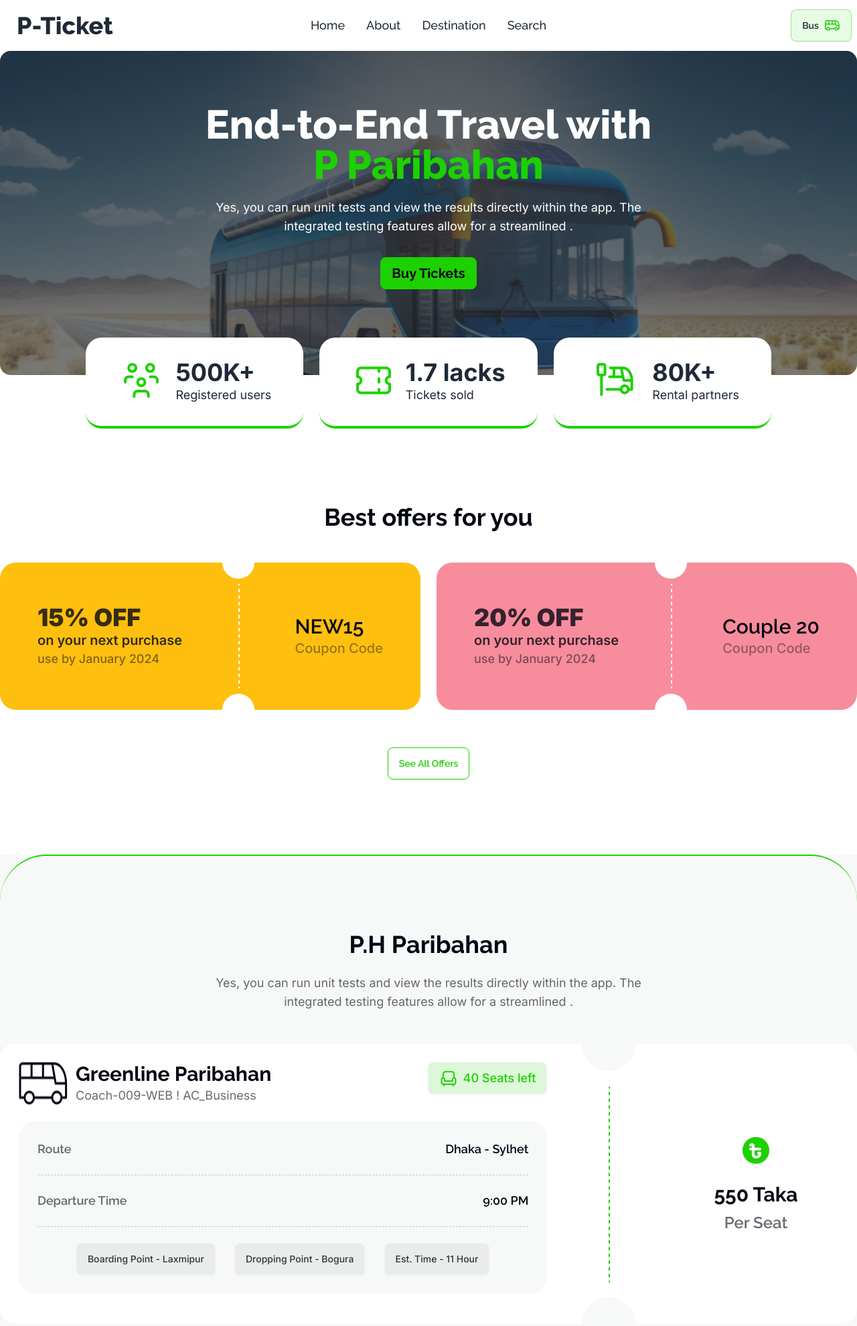
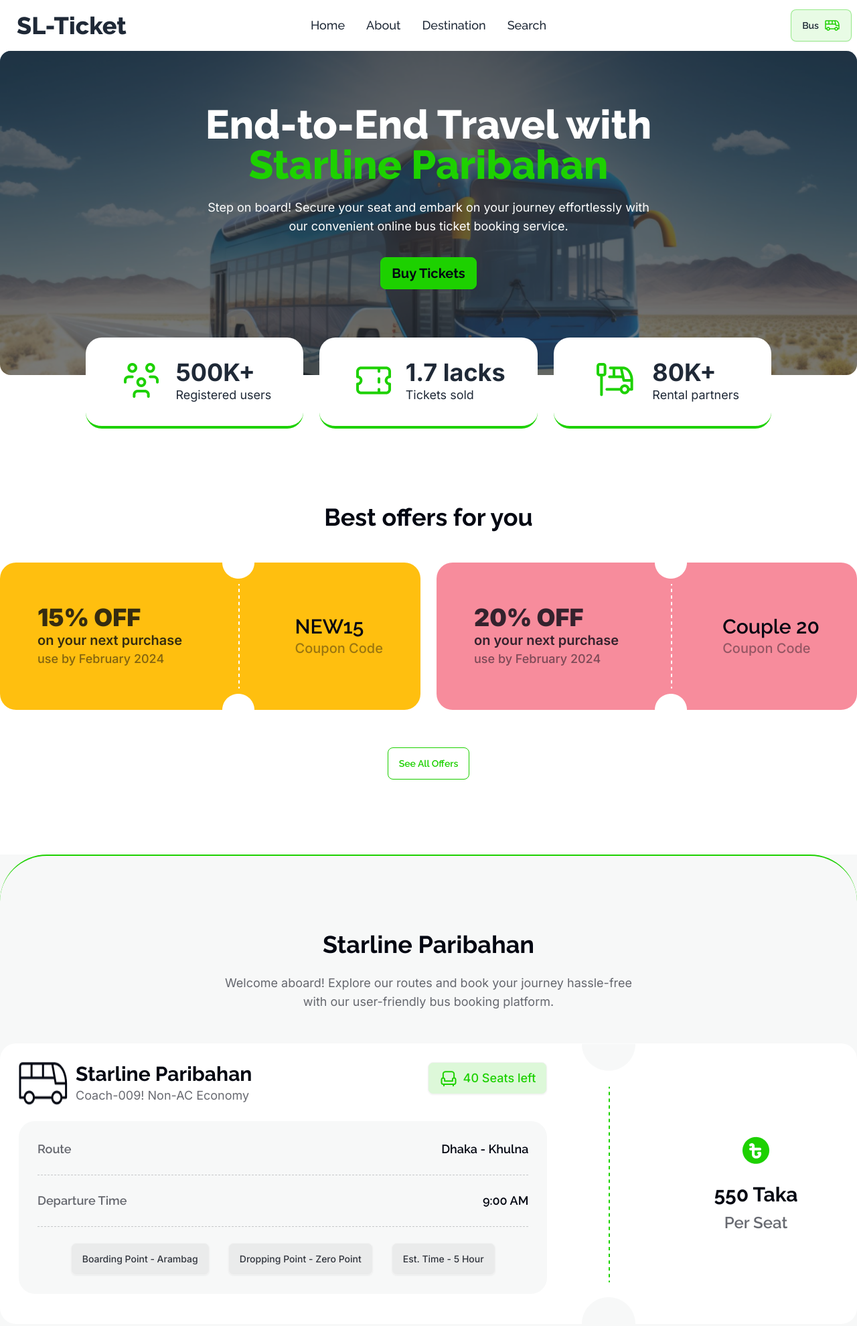
Before and after one commit to Shahriar-Hossain-Alvi/project-05-smart-ticketing, a plain HTML site: page index.html in a window 1280 px wide. Shown: the top 1980 px of the page at 67% size. Drawn offline with nearby package versions, Linux system fonts and the light colour scheme.

Commit message:
replaced dummy texts

```diff
--- a/index.html
+++ b/index.html
@@ -40,7 +40,7 @@
                     <!-- for mobile menu icon -->
 
                     <!-- logo -->
-                    <a class="btn btn-ghost text-4xl font-extrabold">P-Ticket</a>
+                    <a class="btn btn-ghost text-4xl font-extrabold">SL-Ticket</a>
                     <!-- logo -->
                 </div>
                 <!-- for large device -->
@@ -70,11 +70,9 @@
                 <div class="hero-content text-center pt-20 pb-32">
                     <div class="max-w-2xl">
                         <h1 class="mb-5 text-2xl lg:text-6xl font-extrabold">End-to-End Travel with <br><span
-                                class="text-[#1DD100]">P
+                                class="text-[#1DD100]">Starline
                                 Paribahan</span></h1>
-                        <p class="mb-8 font-inter text-sm lg:text-lg">Yes, you can run unit tests and view the results
-                            directly
-                            within the app. The integrated testing features allow for a streamlined .</p>
+                        <p class="mb-8 font-inter text-sm lg:text-lg">Step on board! Secure your seat and embark on your journey effortlessly with our convenient online bus ticket booking service.</p>
                         <button id="banner-btn"
                             class="btn bg-[#1DD100] border-[#1DD100] font-bold text-xl text-[#030712]">
                             <!-- <a href="#ph-paribahan">Buy Tickets</a> -->
@@ -134,7 +132,7 @@
                 <div class="">
                     <h2 class="font-black text-2xl lg:text-4xl text-[#030712CC]">15% OFF</h2>
                     <h3 class="font-semibold text-base lg:text-xl text-[#030712CC]">on your next purchase</h3>
-                    <p class="font-medium text-base lg:text-lg text-[#03071280]">use by January 2024</p>
+                    <p class="font-medium text-base lg:text-lg text-[#03071280]">use by February 2024</p>
                 </div>
                 <img src="images/cupon-devider.png" alt="cupon-devider">
                 <div>
@@ -148,7 +146,7 @@
                 <div class="">
                     <h2 class="font-black text-2xl lg:text-4xl text-[#030712CC]">20% OFF</h2>
                     <h3 class="font-semibold text-base lg:text-xl text-[#030712CC]">on your next purchase</h3>
-                    <p class="font-medium text-base lg:text-lg text-[#03071280]">use by January 2024</p>
+                    <p class="font-medium text-base lg:text-lg text-[#03071280]">use by February 2024</p>
                 </div>
                 <img src="images/cupon-devider.png" alt="coupon-divider">
                 <div>
@@ -169,13 +167,10 @@
         <!-- P.H Paribahan part start -->
         <section id="ph-paribahan" class="bg-[#F7F8F8] border-t-2 border-[#1DD100] rounded-t-[70px] pt-8 lg:pt-28">
             <div class="container mx-auto">
-                <h2 class="text-2xl lg:text-4xl font-bold text-[#030712] text-center mb-6">P.H Paribahan</h2>
+                <h2 class="text-2xl lg:text-4xl font-bold text-[#030712] text-center mb-6">Starline Paribahan</h2>
                 <p
                     class="text-base lg:text-lg text-center font-inter w-[90%] lg:w-1/2 mx-auto text-[#03071299] mb-7 lg:mb-12">
-                    Yes, you can run unit
-                    tests
-                    and view the results directly within the app. The integrated testing features allow for a
-                    streamlined .
+                    Welcome aboard! Explore our routes and book your journey hassle-free with our user-friendly bus booking platform.
                 </p>
 
                 <!-- PH info start -->
@@ -186,8 +181,9 @@
                             <div class="flex lg:justify-between gap-3 mb-4 lg:mb-0">
                                 <img src="images/bus-logo.png" alt="bus-logo">
                                 <div>
-                                    <h2 class="text-lg lg:text-3xl font-bold text-[#030712]">Greenline Paribahan</h2>
-                                    <p class="text-base lg:text-lg font-inter text-[#03071299]">Coach-009-WEB ! AC_Business</p>
+                                    <h2 class="text-lg lg:text-3xl font-bold text-[#030712]">Starline Paribahan</h2>
+                                    <p class="text-base lg:text-lg font-inter text-[#03071299]">Coach-009!
+                                        Non-AC Economy</p>
                                 </div>
                             </div>
                             <button class="btn bg-[#1DD10026]">
@@ -200,17 +196,17 @@
                         <div class="bg-[#F7F8F8] p-7 rounded-3xl mt-6">
                             <h3
                                 class="font-semibold text-lg text-[#03071299] border-b border-dashed border-[#03071233] pb-6">
-                                Route <span class="text-[#030712] float-right">Dhaka - Sylhet</span></h3>
+                                Route <span class="text-[#030712] float-right">Dhaka - Khulna</span></h3>
                             <h3
                                 class="font-semibold text-lg text-[#03071299] border-b border-dashed border-[#03071233] py-6 mb-6">
-                                Departure Time <span class="text-[#030712] float-right">9:00 PM</span></h3>
+                                Departure Time <span class="text-[#030712] float-right">9:00 AM</span></h3>
                             <div class="text-center space-y-6 lg:space-y-0 lg:space-x-6">
                                 <button class="btn font-inter font-medium text-[#030712CC] bg-[#0307120D]">Boarding
-                                    Point - Laxmipur</button>
+                                    Point - Arambag</button>
                                 <button class="btn font-inter font-medium text-[#030712CC] bg-[#0307120D]">Dropping
-                                    Point - Bogura</button>
+                                    Point - Zero Point</button>
                                 <button class="btn font-inter font-medium text-[#030712CC] bg-[#0307120D]">Est. Time -
-                                    11 Hour</button>
+                                    5 Hour</button>
                             </div>
                         </div>
                     </div>
@@ -262,73 +258,113 @@
                         </div>
                         <div class="flex justify-between gap-3 lg:gap-8">
                             <p class="px-5 py-5 lg:px-10 lg:py-4">A</p>
-                            <h2 id="A1" class="bg-[#0307121A] px-5 py-5 lg:px-10 lg:py-4 rounded-xl cursor-pointer">A1</h2>
-                            <h2 id="A2" class="bg-[#0307121A] px-5 py-5 lg:px-10 lg:py-4 rounded-xl cursor-pointer">A2</h2>
-                            <h2 id="A3" class="bg-[#0307121A] px-5 py-5 lg:px-10 lg:py-4 rounded-xl cursor-pointer">A3</h2>
-                            <h2 id="A4" class="bg-[#0307121A] px-5 py-5 lg:px-10 lg:py-4 rounded-xl cursor-pointer">A4</h2>
+                            <h2 id="A1" class="bg-[#0307121A] px-5 py-5 lg:px-10 lg:py-4 rounded-xl cursor-pointer">A1
+                            </h2>
+                            <h2 id="A2" class="bg-[#0307121A] px-5 py-5 lg:px-10 lg:py-4 rounded-xl cursor-pointer">A2
+                            </h2>
+                            <h2 id="A3" class="bg-[#0307121A] px-5 py-5 lg:px-10 lg:py-4 rounded-xl cursor-pointer">A3
+                            </h2>
+                            <h2 id="A4" class="bg-[#0307121A] px-5 py-5 lg:px-10 lg:py-4 rounded-xl cursor-pointer">A4
+                            </h2>
                         </div>
                         <div class="flex justify-between gap-3 lg:gap-8">
                             <p class="px-5 py-5 lg:px-10 lg:py-4">B</p>
-                            <h2 id="B1" class="bg-[#0307121A] px-5 py-5 lg:px-10 lg:py-4 rounded-xl cursor-pointer">B1</h2>
-                            <h2 id="B2" class="bg-[#0307121A] px-5 py-5 lg:px-10 lg:py-4 rounded-xl cursor-pointer">B2</h2>
-                            <h2 id="B3" class="bg-[#0307121A] px-5 py-5 lg:px-10 lg:py-4 rounded-xl cursor-pointer">B3</h2>
-                            <h2 id="B4" class="bg-[#0307121A] px-5 py-5 lg:px-10 lg:py-4 rounded-xl cursor-pointer">B4</h2>
+                            <h2 id="B1" class="bg-[#0307121A] px-5 py-5 lg:px-10 lg:py-4 rounded-xl cursor-pointer">B1
+                            </h2>
+                            <h2 id="B2" class="bg-[#0307121A] px-5 py-5 lg:px-10 lg:py-4 rounded-xl cursor-pointer">B2
+                            </h2>
+                            <h2 id="B3" class="bg-[#0307121A] px-5 py-5 lg:px-10 lg:py-4 rounded-xl cursor-pointer">B3
+                            </h2>
+                            <h2 id="B4" class="bg-[#0307121A] px-5 py-5 lg:px-10 lg:py-4 rounded-xl cursor-pointer">B4
+                            </h2>
                         </div>
                         <div class="flex justify-between gap-3 lg:gap-8">
                             <p class="px-5 py-5 lg:px-10 lg:py-4">C</p>
-                            <h2 id="C1" class="bg-[#0307121A] px-5 py-5 lg:px-10 lg:py-4 rounded-xl cursor-pointer">C1</h2>
-                            <h2 id="C2" class="bg-[#0307121A] px-5 py-5 lg:px-10 lg:py-4 rounded-xl cursor-pointer">C2</h2>
-                            <h2 id="C3" class="bg-[#0307121A] px-5 py-5 lg:px-10 lg:py-4 rounded-xl cursor-pointer">C3</h2>
-                            <h2 id="C4" class="bg-[#0307121A] px-5 py-5 lg:px-10 lg:py-4 rounded-xl cursor-pointer">C4</h2>
+                            <h2 id="C1" class="bg-[#0307121A] px-5 py-5 lg:px-10 lg:py-4 rounded-xl cursor-pointer">C1
+                            </h2>
+                            <h2 id="C2" class="bg-[#0307121A] px-5 py-5 lg:px-10 lg:py-4 rounded-xl cursor-pointer">C2
+                            </h2>
+                            <h2 id="C3" class="bg-[#0307121A] px-5 py-5 lg:px-10 lg:py-4 rounded-xl cursor-pointer">C3
+                            </h2>
+                            <h2 id="C4" class="bg-[#0307121A] px-5 py-5 lg:px-10 lg:py-4 rounded-xl cursor-pointer">C4
+                            </h2>
                         </div>
                         <div class="flex justify-between gap-3 lg:gap-8">
                             <p class="px-5 py-5 lg:px-10 lg:py-4">D</p>
-                            <h2 id="D1" class="bg-[#0307121A] px-5 py-5 lg:px-10 lg:py-4 rounded-xl cursor-pointer">D1</h2>
-                            <h2 id="D2" class="bg-[#0307121A] px-5 py-5 lg:px-10 lg:py-4 rounded-xl cursor-pointer">D2</h2>
-                            <h2 id="D3" class="bg-[#0307121A] px-5 py-5 lg:px-10 lg:py-4 rounded-xl cursor-pointer">D3</h2>
-                            <h2 id="D4" class="bg-[#0307121A] px-5 py-5 lg:px-10 lg:py-4 rounded-xl cursor-pointer">D4</h2>
+                            <h2 id="D1" class="bg-[#0307121A] px-5 py-5 lg:px-10 lg:py-4 rounded-xl cursor-pointer">D1
+                            </h2>
+                            <h2 id="D2" class="bg-[#0307121A] px-5 py-5 lg:px-10 lg:py-4 rounded-xl cursor-pointer">D2
+                            </h2>
+                            <h2 id="D3" class="bg-[#0307121A] px-5 py-5 lg:px-10 lg:py-4 rounded-xl cursor-pointer">D3
+                            </h2>
+                            <h2 id="D4" class="bg-[#0307121A] px-5 py-5 lg:px-10 lg:py-4 rounded-xl cursor-pointer">D4
+                            </h2>
                         </div>
                         <div class="flex justify-between gap-3 lg:gap-8">
                             <p class="px-5 py-5 lg:px-10 lg:py-4">E</p>
-                            <h2 id="E1" class="bg-[#0307121A] px-5 py-5 lg:px-10 lg:py-4 rounded-xl cursor-pointer">E1</h2>
-                            <h2 id="E2" class="bg-[#0307121A] px-5 py-5 lg:px-10 lg:py-4 rounded-xl cursor-pointer">E2</h2>
-                            <h2 id="E3" class="bg-[#0307121A] px-5 py-5 lg:px-10 lg:py-4 rounded-xl cursor-pointer">E3</h2>
-                            <h2 id="E4" class="bg-[#0307121A] px-5 py-5 lg:px-10 lg:py-4 rounded-xl cursor-pointer">E4</h2>
+                            <h2 id="E1" class="bg-[#0307121A] px-5 py-5 lg:px-10 lg:py-4 rounded-xl cursor-pointer">E1
+                            </h2>
+                            <h2 id="E2" class="bg-[#0307121A] px-5 py-5 lg:px-10 lg:py-4 rounded-xl cursor-pointer">E2
+                            </h2>
+                            <h2 id="E3" class="bg-[#0307121A] px-5 py-5 lg:px-10 lg:py-4 rounded-xl cursor-pointer">E3
+                            </h2>
+                            <h2 id="E4" class="bg-[#0307121A] px-5 py-5 lg:px-10 lg:py-4 rounded-xl cursor-pointer">E4
+                            </h2>
                         </div>
                         <div class="flex justify-between gap-3 lg:gap-8">
                             <p class="px-5 py-5 lg:px-10 lg:py-4">F</p>
-                            <h2 id="F1" class="bg-[#0307121A] px-5 py-5 lg:px-10 lg:py-4 rounded-xl cursor-pointer">F1</h2>
-                            <h2 id="F2" class="bg-[#0307121A] px-5 py-5 lg:px-10 lg:py-4 rounded-xl cursor-pointer">F2</h2>
-                            <h2 id="F3" class="bg-[#0307121A] px-5 py-5 lg:px-10 lg:py-4 rounded-xl cursor-pointer">F3</h2>
-                            <h2 id="F4" class="bg-[#0307121A] px-5 py-5 lg:px-10 lg:py-4 rounded-xl cursor-pointer">F4</h2>
+                            <h2 id="F1" class="bg-[#0307121A] px-5 py-5 lg:px-10 lg:py-4 rounded-xl cursor-pointer">F1
+                            </h2>
+                            <h2 id="F2" class="bg-[#0307121A] px-5 py-5 lg:px-10 lg:py-4 rounded-xl cursor-pointer">F2
+                            </h2>
+                            <h2 id="F3" class="bg-[#0307121A] px-5 py-5 lg:px-10 lg:py-4 rounded-xl cursor-pointer">F3
+                            </h2>
+                            <h2 id="F4" class="bg-[#0307121A] px-5 py-5 lg:px-10 lg:py-4 rounded-xl cursor-pointer">F4
+                            </h2>
                         </div>
                         <div class="flex justify-between gap-3 lg:gap-8">
                             <p class="px-5 py-5 lg:px-10 lg:py-4">G</p>
-                            <h2 id="G1" class="bg-[#0307121A] px-5 py-5 lg:px-10 lg:py-4 rounded-xl cursor-pointer">G1</h2>
-                            <h2 id="G2" class="bg-[#0307121A] px-5 py-5 lg:px-10 lg:py-4 rounded-xl cursor-pointer">G2</h2>
-                            <h2 id="G3" class="bg-[#0307121A] px-5 py-5 lg:px-10 lg:py-4 rounded-xl cursor-pointer">G3</h2>
-                            <h2 id="G4" class="bg-[#0307121A] px-5 py-5 lg:px-10 lg:py-4 rounded-xl cursor-pointer">G4</h2>
+                            <h2 id="G1" class="bg-[#0307121A] px-5 py-5 lg:px-10 lg:py-4 rounded-xl cursor-pointer">G1
+                            </h2>
+                            <h2 id="G2" class="bg-[#0307121A] px-5 py-5 lg:px-10 lg:py-4 rounded-xl cursor-pointer">G2
+                            </h2>
+                            <h2 id="G3" class="bg-[#0307121A] px-5 py-5 lg:px-10 lg:py-4 rounded-xl cursor-pointer">G3
+                            </h2>
+                            <h2 id="G4" class="bg-[#0307121A] px-5 py-5 lg:px-10 lg:py-4 rounded-xl cursor-pointer">G4
+                            </h2>
                         </div>
                         <div class="flex justify-between gap-3 lg:gap-8">
                             <p class="px-5 py-5 lg:px-10 lg:py-4">H</p>
-                            <h2 id="H1" class="bg-[#0307121A] px-5 py-5 lg:px-10 lg:py-4 rounded-xl cursor-pointer">H1</h2>
-                            <h2 id="H2" class="bg-[#0307121A] px-5 py-5 lg:px-10 lg:py-4 rounded-xl cursor-pointer">H2</h2>
-                            <h2 id="H3" class="bg-[#0307121A] px-5 py-5 lg:px-10 lg:py-4 rounded-xl cursor-pointer">H3</h2>
-                            <h2 id="H4" class="bg-[#0307121A] px-5 py-5 lg:px-10 lg:py-4 rounded-xl cursor-pointer">H4</h2>
+                            <h2 id="H1" class="bg-[#0307121A] px-5 py-5 lg:px-10 lg:py-4 rounded-xl cursor-pointer">H1
+                            </h2>
+                            <h2 id="H2" class="bg-[#0307121A] px-5 py-5 lg:px-10 lg:py-4 rounded-xl cursor-pointer">H2
+                            </h2>
+                            <h2 id="H3" class="bg-[#0307121A] px-5 py-5 lg:px-10 lg:py-4 rounded-xl cursor-pointer">H3
+                            </h2>
+                            <h2 id="H4" class="bg-[#0307121A] px-5 py-5 lg:px-10 lg:py-4 rounded-xl cursor-pointer">H4
+                            </h2>
                         </div>
                         <div class="flex justify-between gap-3 lg:gap-8">
                             <p class="px-5 py-5 lg:px-10 lg:py-4">I</p>
-                            <h2 id="I1" class="bg-[#0307121A] px-5 py-5 lg:px-10 lg:py-4 rounded-xl cursor-pointer">I1</h2>
-                            <h2 id="I2" class="bg-[#0307121A] px-5 py-5 lg:px-10 lg:py-4 rounded-xl cursor-pointer">I2</h2>
-                            <h2 id="I3" class="bg-[#0307121A] px-5 py-5 lg:px-10 lg:py-4 rounded-xl cursor-pointer">I3</h2>
-                            <h2 id="I4" class="bg-[#0307121A] px-5 py-5 lg:px-10 lg:py-4 rounded-xl cursor-pointer">I4</h2>
+                            <h2 id="I1" class="bg-[#0307121A] px-5 py-5 lg:px-10 lg:py-4 rounded-xl cursor-pointer">I1
+                            </h2>
+                            <h2 id="I2" class="bg-[#0307121A] px-5 py-5 lg:px-10 lg:py-4 rounded-xl cursor-pointer">I2
+                            </h2>
+                            <h2 id="I3" class="bg-[#0307121A] px-5 py-5 lg:px-10 lg:py-4 rounded-xl cursor-pointer">I3
+                            </h2>
+                            <h2 id="I4" class="bg-[#0307121A] px-5 py-5 lg:px-10 lg:py-4 rounded-xl cursor-pointer">I4
+                            </h2>
                         </div>
                         <div class="flex justify-between gap-3 lg:gap-8">
                             <p class="px-5 py-5 lg:px-10 lg:py-4">J</p>
-                            <h2 id="J1" class="bg-[#0307121A] px-5 py-5 lg:px-10 lg:py-4 rounded-xl cursor-pointer">J1</h2>
-                            <h2 id="J2" class="bg-[#0307121A] px-5 py-5 lg:px-10 lg:py-4 rounded-xl cursor-pointer">J2</h2>
-                            <h2 id="J3" class="bg-[#0307121A] px-5 py-5 lg:px-10 lg:py-4 rounded-xl cursor-pointer">J3</h2>
-                            <h2 id="J4" class="bg-[#0307121A] px-5 py-5 lg:px-10 lg:py-4 rounded-xl cursor-pointer">J4</h2>
+                            <h2 id="J1" class="bg-[#0307121A] px-5 py-5 lg:px-10 lg:py-4 rounded-xl cursor-pointer">J1
+                            </h2>
+                            <h2 id="J2" class="bg-[#0307121A] px-5 py-5 lg:px-10 lg:py-4 rounded-xl cursor-pointer">J2
+                            </h2>
+                            <h2 id="J3" class="bg-[#0307121A] px-5 py-5 lg:px-10 lg:py-4 rounded-xl cursor-pointer">J3
+                            </h2>
+                            <h2 id="J4" class="bg-[#0307121A] px-5 py-5 lg:px-10 lg:py-4 rounded-xl cursor-pointer">J4
+                            </h2>
                         </div>
                     </div>
                 </div>
@@ -358,7 +394,7 @@
                         </div>
                         <div id="coupon-area" class="mb-6">
                             <input id="input-field" class="text-sm pl-5 rounded-l-3xl py-5 px-1 w-2/3" type="text"
-                                placeholder="Have any coupon?"  >
+                                placeholder="Have any coupon?">
                             <button id="apply-btn"
                                 class="btn text-white text-sm bg-[#1DD100] rounded-r-3xl rounded-l-none -ml-2 w-1/3 btn-lg">Apply</button>
                         </div>
@@ -374,7 +410,7 @@
 
 
                     <!-- passenger form start -->
-                    <div class="passenger-form ">
+                    <div id="passenger-form">
                         <h3 class="pb-4 text-base font-semibold text-[#030712]">Passenger Name*</h3>
                         <input id="passenger-name"
                             class="mb-6 border border-[#0307121A] py-5 px-6 w-full rounded-3xl text-[#03071266]"
@@ -383,25 +419,27 @@
                         <h3 class="pb-4 text-base font-semibold text-[#030712]">Phone Number*</h3>
                         <input id="passenger-phone"
                             class="mb-6 border border-[#0307121A] py-5 px-6 w-full rounded-3xl text-[#03071266]"
-                            type="text" placeholder="Enter your phone number">
+                            type="number" placeholder="Enter your phone number">
 
                         <h3 class="pb-4  text-base font-semibold text-[#030712]">Email ID</h3>
                         <input id="passenger-email"
                             class="mb-6 border border-[#0307121A] py-5 px-6 w-full rounded-3xl text-[#03071266]"
                             type="text" placeholder="Enter your email id">
 
-                        <!-- Open the modal using ID.showModal() method -->
-                        <button class="btn bg-[#1DD100] border-[#1DD100] font-bold text-xl text-white w-full btn-lg"
-                            onclick="my_modal_1.showModal()">
+                        <!-- Open the modal using ID.showModal() method onclick="my_modal_1.showModal()" -->
+                        <button id="next-btn"
+                            class="btn bg-[#1DD100] border-[#1DD100] font-bold text-xl text-white w-full btn-lg">
                             Next
                         </button>
                         <dialog id="my_modal_1" class="modal">
                             <div class="modal-box w-11/12 max-w-5xl text-center py-14 px-20">
                                 <img class="mx-auto" src="images/success.png" alt="success-image">
                                 <h3 class="font-bold text-2xl font-roboto py-9 text-[#27AE60]">SUCCESS!</h3>
-                                <p class="text-[#4A4A4A] font-roboto text-base lg:text-xl font-medium mb-3">Thank you for Booking Our Bus
+                                <p class="text-[#4A4A4A] font-roboto text-base lg:text-xl font-medium mb-3">Thank you
+                                    for Booking Our Bus
                                     Seats. We are working hard to find the best service and deals for you. </p>
-                                <p class="text-[#4A4A4A] font-roboto text-sm lg:text-xl font-light mb-5">Shortly you will find a
+                                <p class="text-[#4A4A4A] font-roboto text-sm lg:text-xl font-light mb-5">Shortly you
+                                    will find a
                                     confirmation in your email.</p>
                                 <div class="modal-action flex justify-center">
                                     <form method="dialog">
@@ -432,10 +470,9 @@
         <div
             class="container mx-auto flex flex-col lg:flex-row justify-between pb-12 border-b border-dashed border-[#FFFFFF4D]">
             <div>
-                <a href="" class="text-4xl font-extrabold text-white">P-Ticket</a>
-                <p class="font-inter text-lg text-[#FFFFFFCC] lg:w-2/3 pt-4 mb-6 lg:mb-0">P-Ticket is a digital platform
-                    to make your
-                    daily commuting better.</p>
+                <a href="" class="text-4xl font-extrabold text-white">SL-Ticket</a>
+                <p class="font-inter text-lg text-[#FFFFFFCC] lg:w-2/3 pt-4 mb-6 lg:mb-0">SL-Ticket is a digital platform
+                    to book your journey ticket easily and hassle free.</p>
             </div>
             <div class="">
                 <h6 class="text-xl font-semibold text-white mb-5">Download our app</h6>
@@ -448,7 +485,7 @@
         <!-- copyright part stat -->
         <div class="container mx-auto flex flex-col lg:flex-row justify-between lg:items-center py-4">
             <div class="mb-6 lg:mb-0">
-                <p class="text-[#FFFFFFB2] font-inter">@all rights reserved, P-Ticket services limited.2024</p>
+                <p class="text-[#FFFFFFB2] font-inter">&copy;all rights reserved, SL-Ticket services limited.2024</p>
             </div>
             <div>
                 <ul
```
Also changed, not shown: js/scripts.js (+2 -29 lines).
